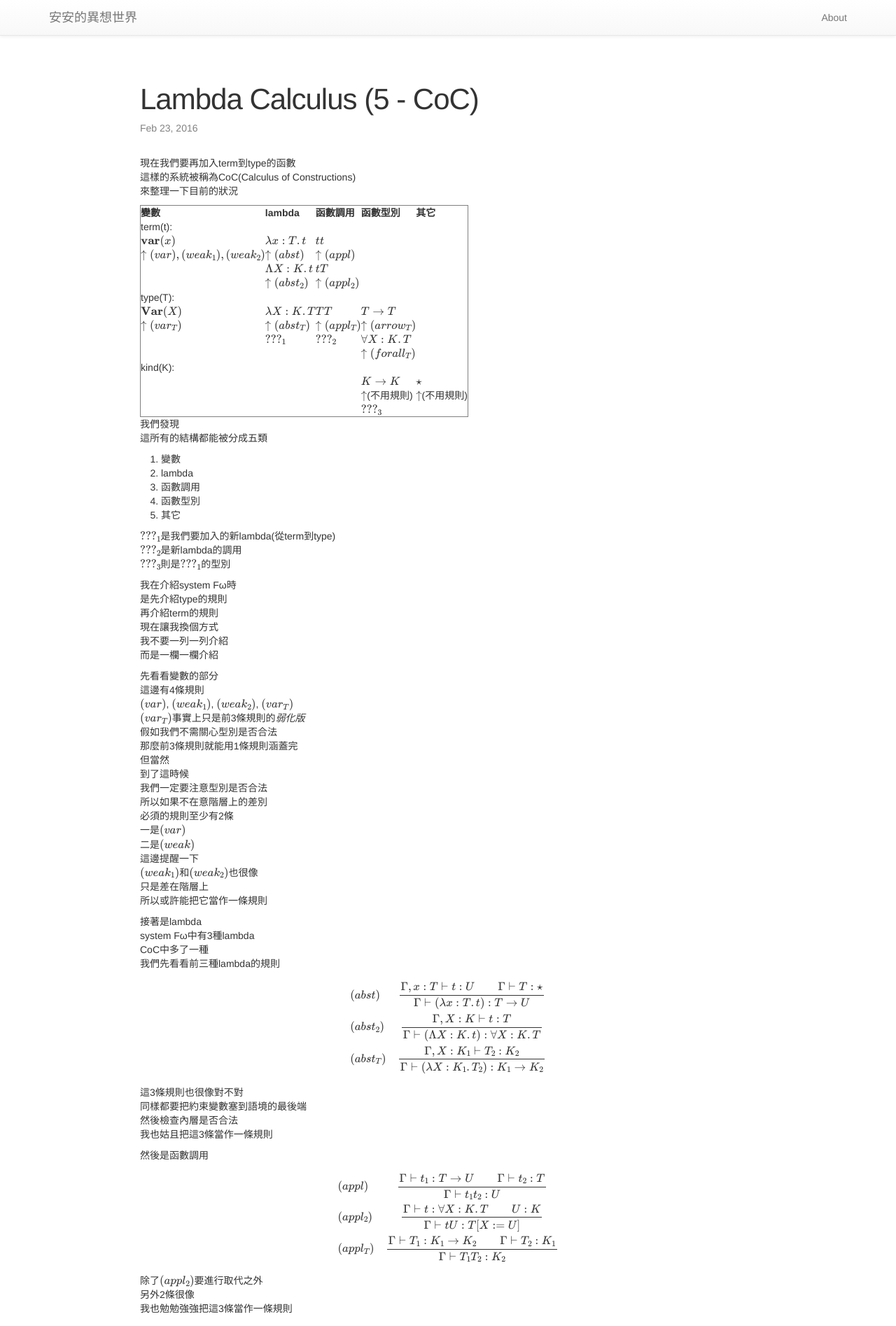
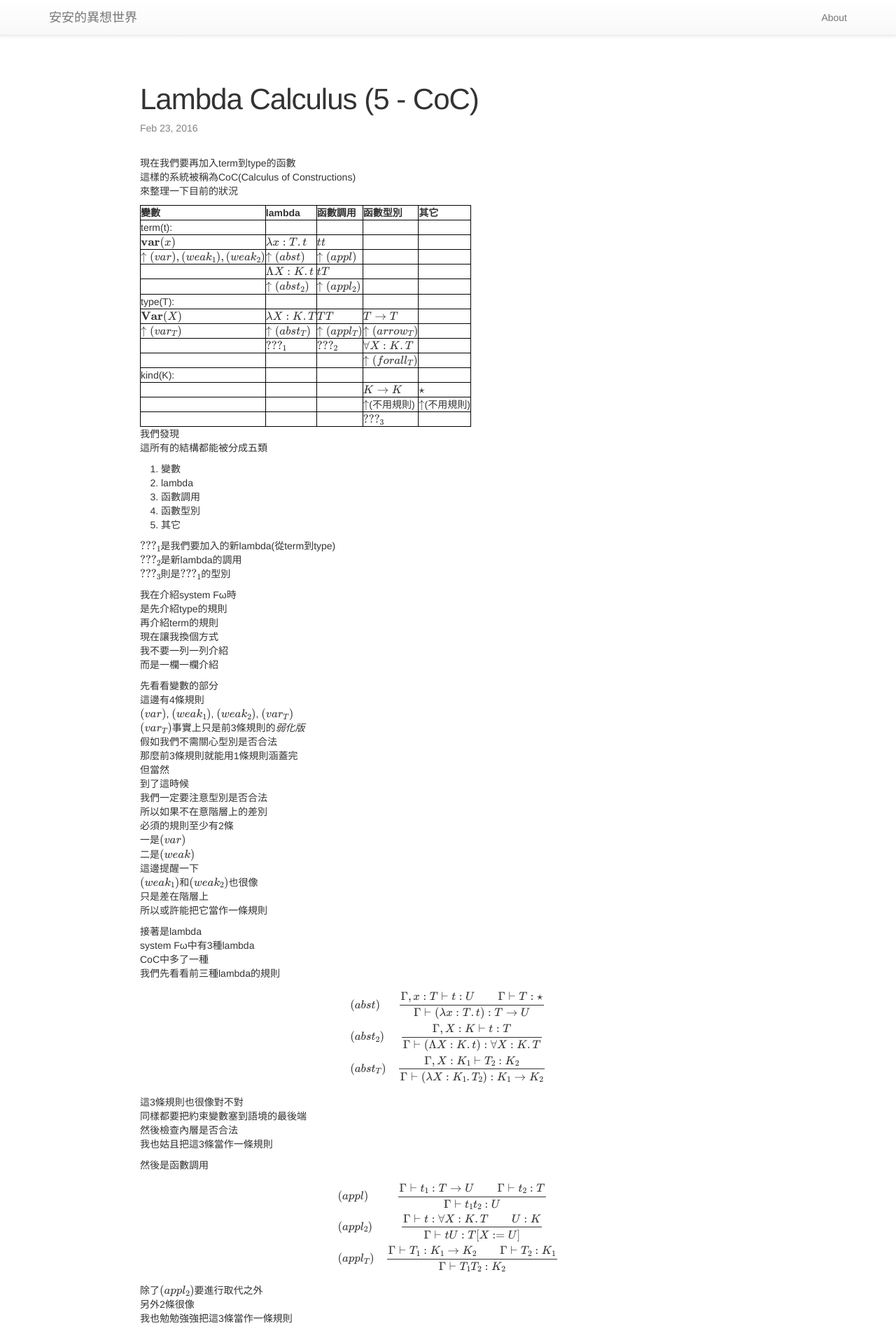
Before and after one commit to AndyShiue/AndyShiue.github.io, a Jekyll site: the page built from _posts/lambda/2016-02-23-CoC.md, in a window 1280 px wide. Shown: the top 1895 px of the page at 70% size. Built offline with Jekyll 4.4.1, drawn with Linux system fonts in a browser that asks for light colours; formulas are drawn with MathJax 3; comment, search, counter and statistics services are not loaded.

Commit message:
Update SASS.

```diff
--- a/_sass/_base.scss
+++ b/_sass/_base.scss
@@ -88,10 +88,9 @@ h1, h2, h3, h4, h5, h6 {
 /**
  * Tables
  */
-table {
-    border-width: 1px;
-    border-style: solid;
-}
+ table td, table th {
+     border: 1px solid black;
+ }
 
 /**
  * Links
```
